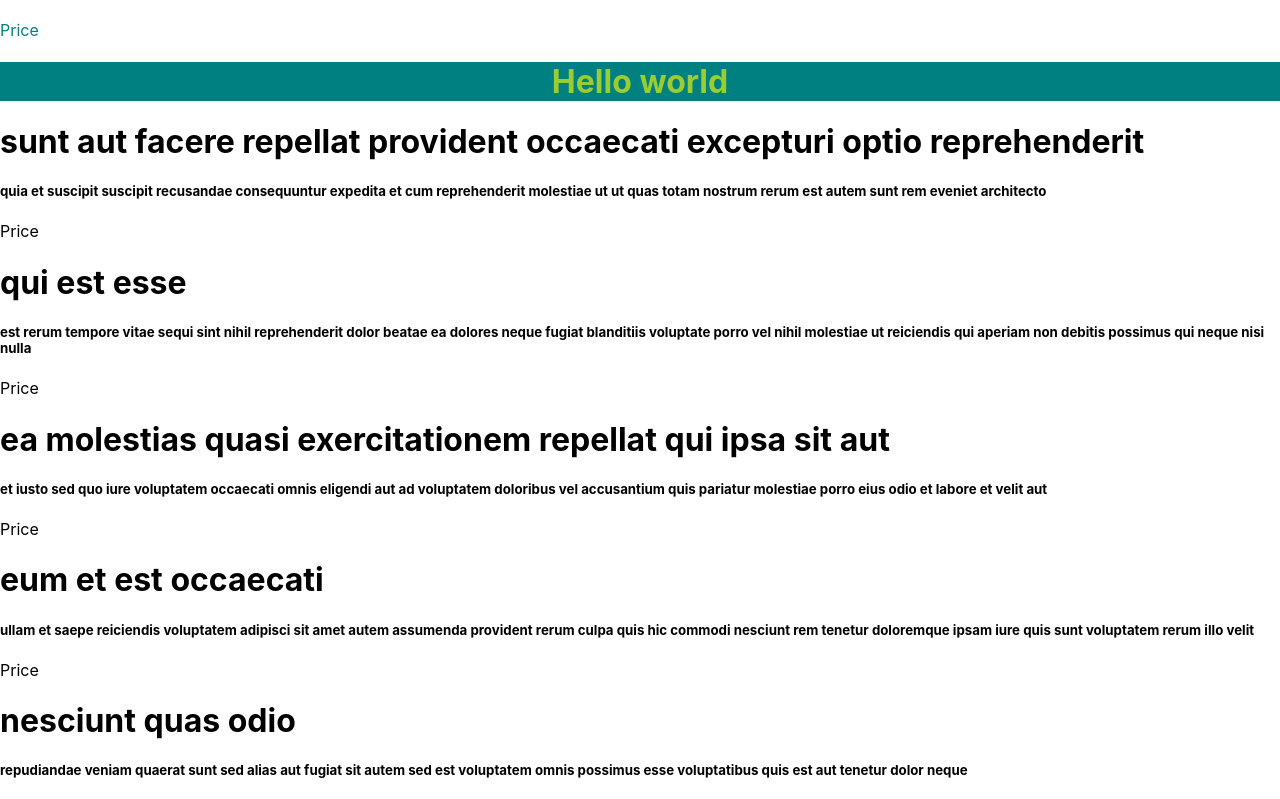
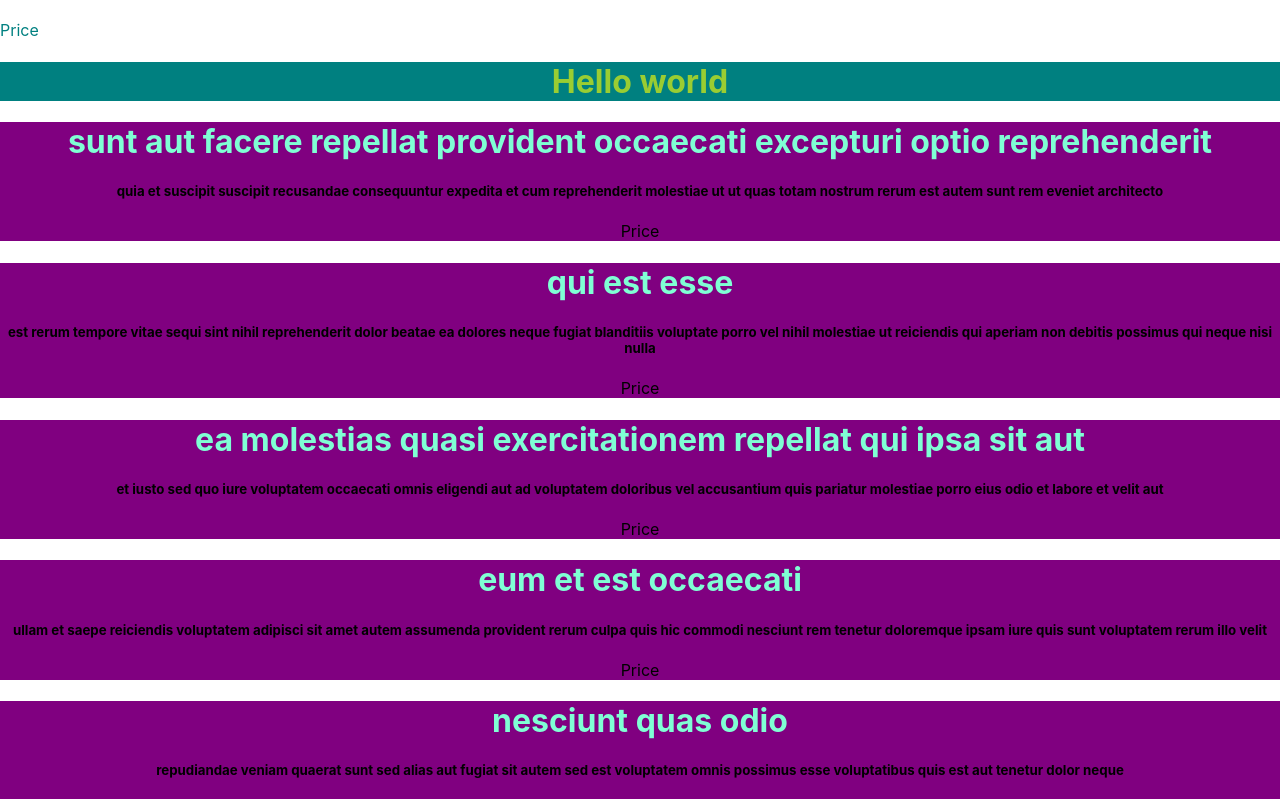
Before and after one commit to volodymyrkulieshov/react-parctice, a React (Create React App) app: page / in a window 1280 px wide. Shown: the part 881-1680 px from the top of the page. Built offline with nearby package versions, Linux system fonts and the light colour scheme.

Commit message:
add practice styled components

```diff
--- a/package.json
+++ b/package.json
@@ -10,6 +10,7 @@
     "react": "^18.2.0",
     "react-dom": "^18.2.0",
     "react-scripts": "5.0.1",
+    "styled-components": "^6.1.1",
     "web-vitals": "^2.1.4"
   },
   "scripts": {
--- a/src/components/Card/Card.jsx
+++ b/src/components/Card/Card.jsx
@@ -3,7 +3,7 @@ import css from "./Card.module.css";
 import clsx from "clsx";
 
 const Card = ({ children }) => {
-  console.log("children :>> ", children);
+  // console.log("children :>> ", children);
 
   // const styles = `${css.container} ${el.id % 2 === 0 ? "online" : "offline"}`;
   return data.map((el) => (
--- /dev/null
+++ b/src/components/Card2/Card.styled.js
@@ -0,0 +1,11 @@
+import styled from "styled-components";
+export const Container = styled("div")((id) => {
+  const isOnline = id.el % 2 === 0;
+  return {
+    textAlign: "center",
+    backgroundColor: "purple",
+    h1: {
+      color: isOnline ? "navy" : "aquamarine",
+    },
+  };
+});
--- a/src/components/Card2/Card2.jsx
+++ b/src/components/Card2/Card2.jsx
@@ -1,11 +1,38 @@
+// import styled from "styled-components";
 import data from "../../data.json";
+import { Container } from "./Card.styled";
+
+// =========CSS IN JS=============
+// const Container = styled("div")`
+//   background-color: #dbdb90;
+//   color: teal;
+//   text-align: end;
+// `;
+
+// const Container = styled("div")((id) => {
+//   const isOnline = id.el % 2 === 0;
+//   return {
+//     textAlign: "center",
+//     backgroundColor: "purple",
+//     h1: {
+//       color: isOnline ? "navy" : "aquamarine",
+//     },
+//   };
+// });
+
 const Card2 = () => {
   return data.map((el) => (
-    <div className="container" key={el.id}>
+    <Container key={el.id} id={el.id}>
       <h1>{el.title}</h1>
       <h5>{el.body}</h5>
       <p>Price</p>
-    </div>
+    </Container>
   ));
 };
+
+// const Card2Styled = styled(Card2)`
+//   background-color: black;
+//   color: burlywood;
+// `;
 export default Card2;
+// export default Card2Styled;
```
Also changed, not shown: 1 other file (tests, documents, lock files or other folders).
